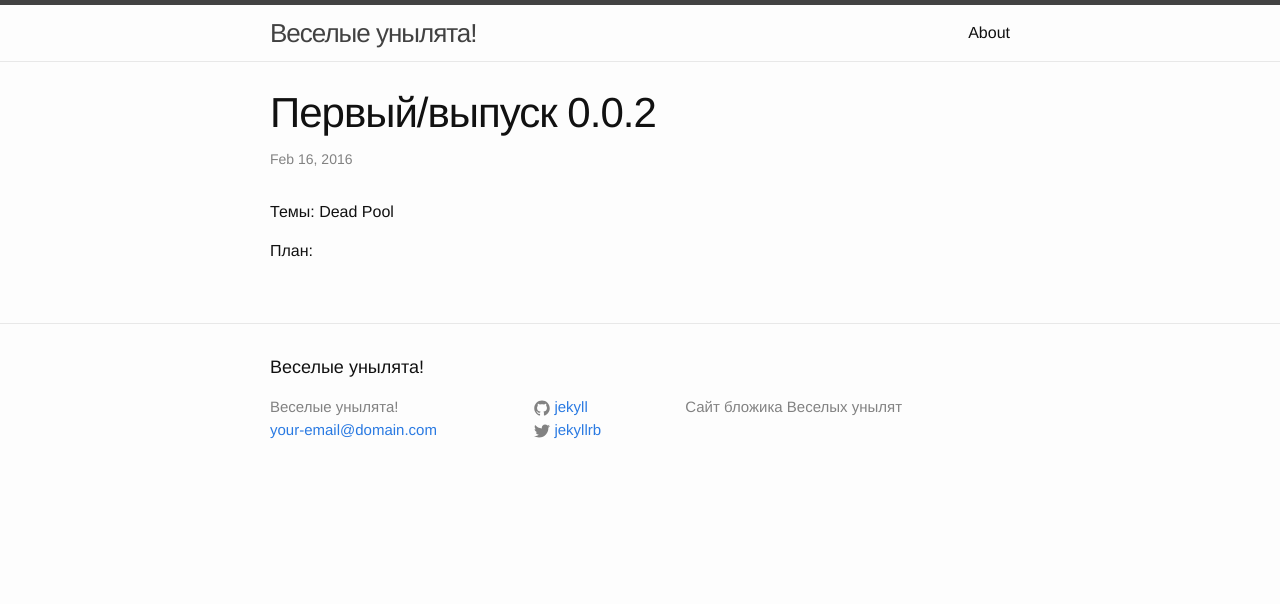
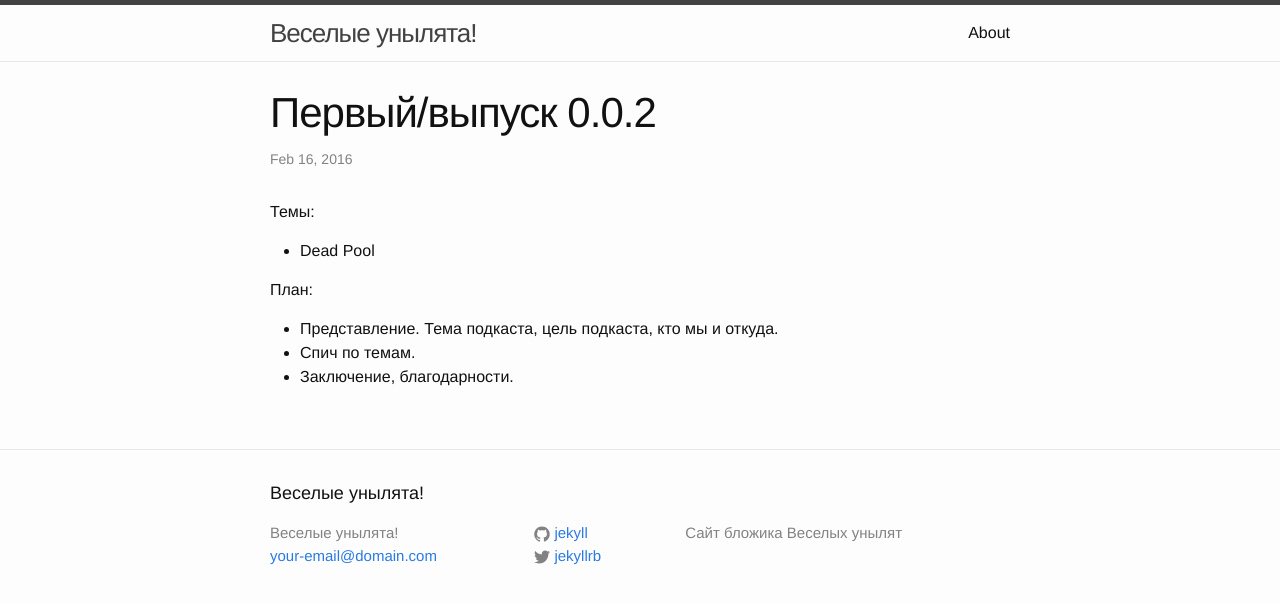
Before and after one commit to unylyata/unylyata.github.io, a Jekyll site: the page built from _posts/2016-02-16-podcast-0.0.2.markdown, in a window 1280 px wide. Shown: the top 604 px of the page. Built offline with Jekyll 4.4.1, drawn with Linux system fonts in a browser that asks for light colours.

Commit message:
test fix post 0.0.2

```diff
--- a/_posts/2016-02-16-podcast-0.0.2.markdown
+++ b/_posts/2016-02-16-podcast-0.0.2.markdown
@@ -6,6 +6,11 @@ categories: podcast
 ---
 
 Темы:
-Dead Pool
+
+- Dead Pool
 
 План:
+
+- Представление. Тема подкаста, цель подкаста, кто мы и откуда.
+- Спич по темам.
+- Заключение, благодарности.
```
